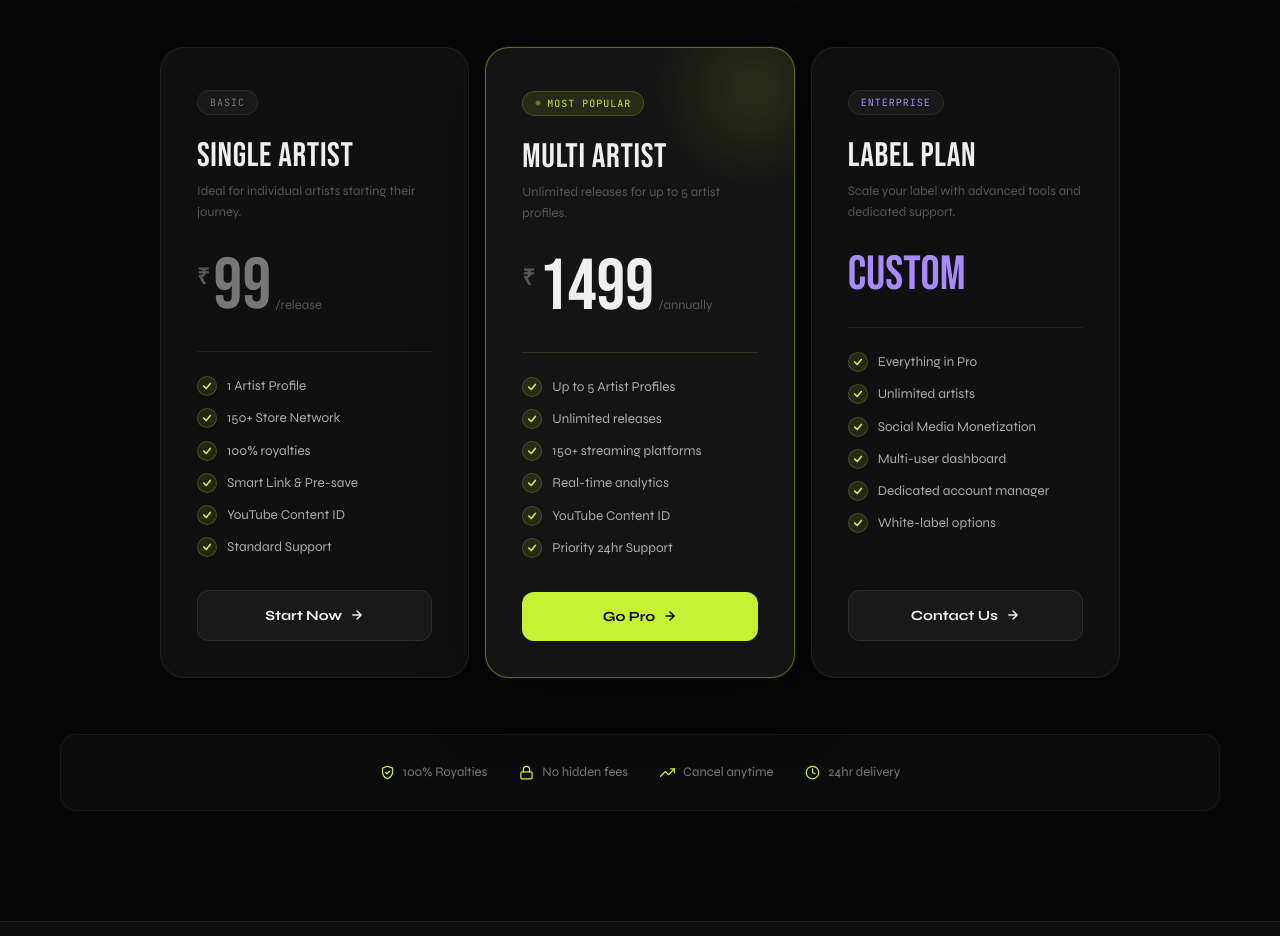
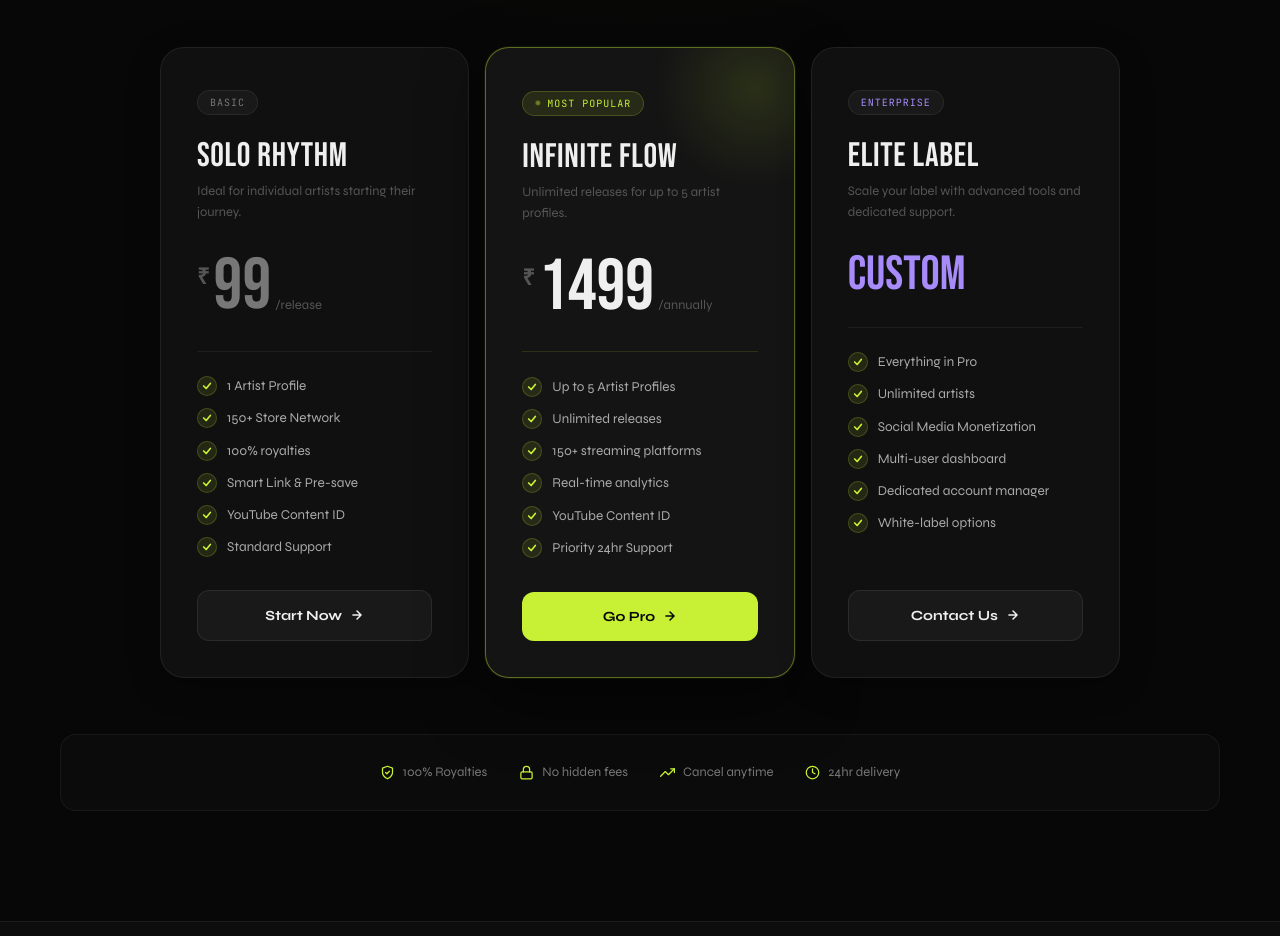
Before and after one commit to rajannishad1015/swaradigital, a Next.js app in the folder user/: page / in a window 1280 px wide. Shown: the part 4240-5176 px from the top of the page. Built offline with nearby package versions, Linux system fonts and the light colour scheme.

Commit message:
feat: rename pricing plans to premium names (Solo Rhythm, Infinite Flow, Elite Label)

```diff
--- a/user/src/components/landing/pricing.tsx
+++ b/user/src/components/landing/pricing.tsx
@@ -8,7 +8,7 @@ const tiers = [
   {
     id: "single",
     tag: "Basic",
-    name: "Single Artist",
+    name: "Solo Rhythm",
     description: "Ideal for individual artists starting their journey.",
     price: "99",
     period: " /release",
@@ -29,7 +29,7 @@ const tiers = [
   {
     id: "pro",
     tag: "Most Popular",
-    name: "Multi Artist",
+    name: "Infinite Flow",
     description: "Unlimited releases for up to 5 artist profiles.",
     price: "1499",
     period: " /annually",
@@ -50,7 +50,7 @@ const tiers = [
   {
     id: "label",
     tag: "Enterprise",
-    name: "Label Plan",
+    name: "Elite Label",
     description: "Scale your label with advanced tools and dedicated support.",
     price: "Custom",
     period: "",
```
